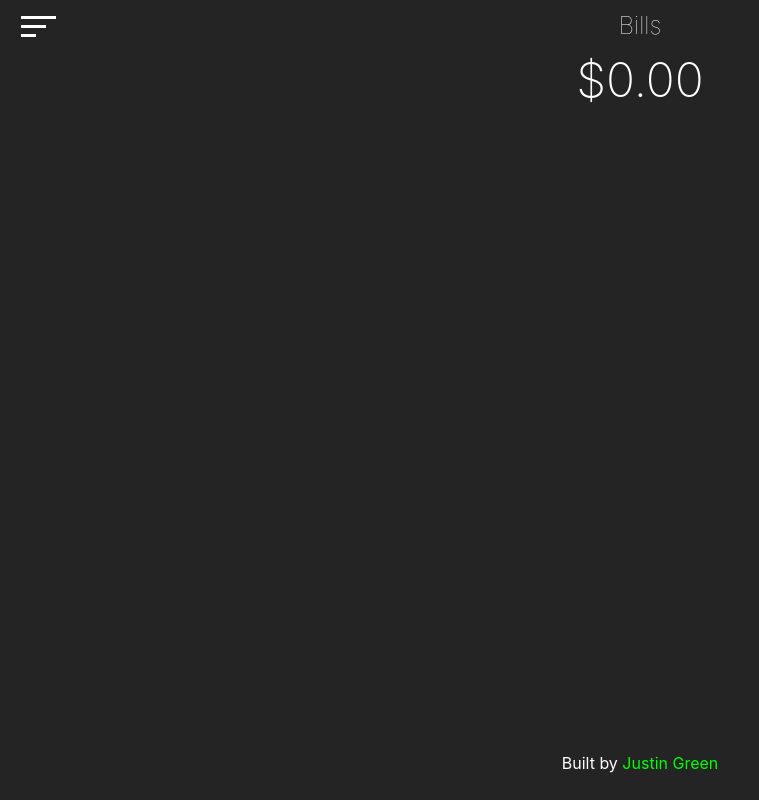
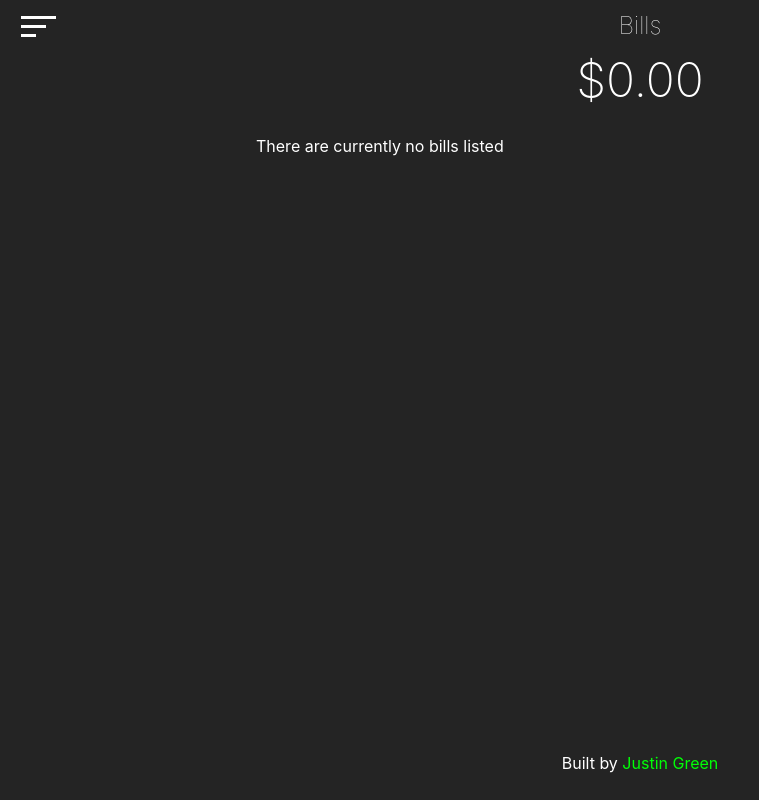
Before and after one commit to justincgreen/budget-tracker-2-next, a Next.js app: page /bills in a window 1280 px wide. Shown: the whole page, without its empty margins (0-759 px from the left). Built offline with nearby package versions, Linux system fonts and the light colour scheme.

Commit message:
Starting bill list component

```diff
--- /dev/null
+++ b/src/components/BillList.js
@@ -0,0 +1,14 @@
+import { useContext } from 'react';
+import GlobalContext from '@/context/GlobalContext';
+
+const BillList = () => {
+  const { globalBills, setGlobalBills } = useContext(GlobalContext);
+
+  return (
+    <div>
+      Bill List Component
+    </div>
+  )
+}
+
+export default BillList
--- a/src/pages/bills.js
+++ b/src/pages/bills.js
@@ -8,8 +8,7 @@ import Link from 'next/link';
 import Navigation from '@/components/Navigation';
 import Navicon from '@/components/Navicon';
 import BillsBlock from '@/components/BillsBlock';
-import ExpenseList from '@/components/ExpenseList';
-import Modal from '@/components/Modal';
+import BillList from '@/components/BillList';
 import Footer from '@/components/Footer';
 
 export default function Bills() {
@@ -36,7 +35,13 @@ export default function Bills() {
 
         <section className="section__container">
           <section className="section__content">
-            {/* <ExpenseList /> */}
+          {
+            globalBills >= 1
+            ?
+            <BillList />
+            :
+            'There are currently no bills listed'
+          }
           </section>
         </section>
 
```
